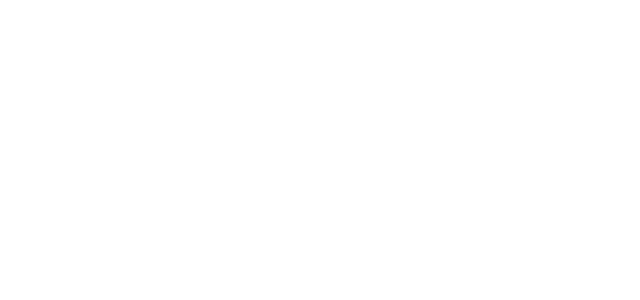
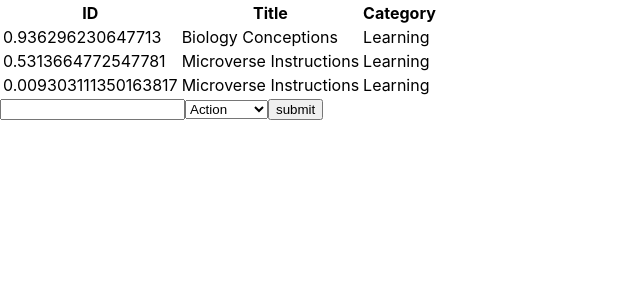
Before and after one commit to Ceejayski/Book-store, a React (Create React App) app: page / in a window 1280 px wide. Shown: the top 300 px of the page, without its empty margins (0-640 px from the left). Built offline with nearby package versions, Linux system fonts and the light colour scheme.

Commit message:
Implement Redux Store into App

```diff
--- /dev/null
+++ b/src/actions/actionTypes.js
@@ -0,0 +1,2 @@
+export const CREATE_BOOK = 'CREATE_BOOK';
+export const REMOVE_BOOK = 'REMOVE_BOOK';
--- a/src/index.js
+++ b/src/index.js
@@ -1,9 +1,40 @@
 import React from 'react';
 import ReactDOM from 'react-dom';
 import './index.css';
+import { Provider } from 'react-redux';
+import { createStore } from 'redux';
+import App from './components/App';
+import combineReducers from './reducers/index';
+
+const state = {
+  books: [
+    {
+      id: Math.random(),
+      title: 'Biology Conceptions',
+      category: 'Learning',
+    },
+
+    {
+      id: Math.random(),
+      title: 'Microverse Instructions',
+      category: 'Learning',
+    },
+    {
+      id: Math.random(),
+      title: 'Microverse Instructions',
+      category: 'Learning',
+    },
+  ],
+};
+
+const store = createStore(combineReducers, state);
 
 ReactDOM.render(
-  <React.StrictMode />,
+  <React.StrictMode>
+    <Provider store={store}>
+      <App />
+    </Provider>
+  </React.StrictMode>,
   document.getElementById('root'),
 );
 
--- /dev/null
+++ b/src/reducers/books.js
@@ -0,0 +1,14 @@
+import { CREATE_BOOK, REMOVE_BOOK } from '../actions/actionTypes';
+
+const bookReducer = (state = [], action) => {
+  switch (action.type) {
+    case CREATE_BOOK:
+      return [...state, action.book];
+    case REMOVE_BOOK:
+      return state.filter((book) => book !== action.book);
+    default:
+      return state;
+  }
+};
+
+export default bookReducer;
--- /dev/null
+++ b/src/reducers/index.js
@@ -0,0 +1,4 @@
+import { combineReducers } from 'redux';
+import books from './books';
+
+export default combineReducers({ books });
```
Also changed, not shown: src/actions/index.js (added, +13 -0 lines).
